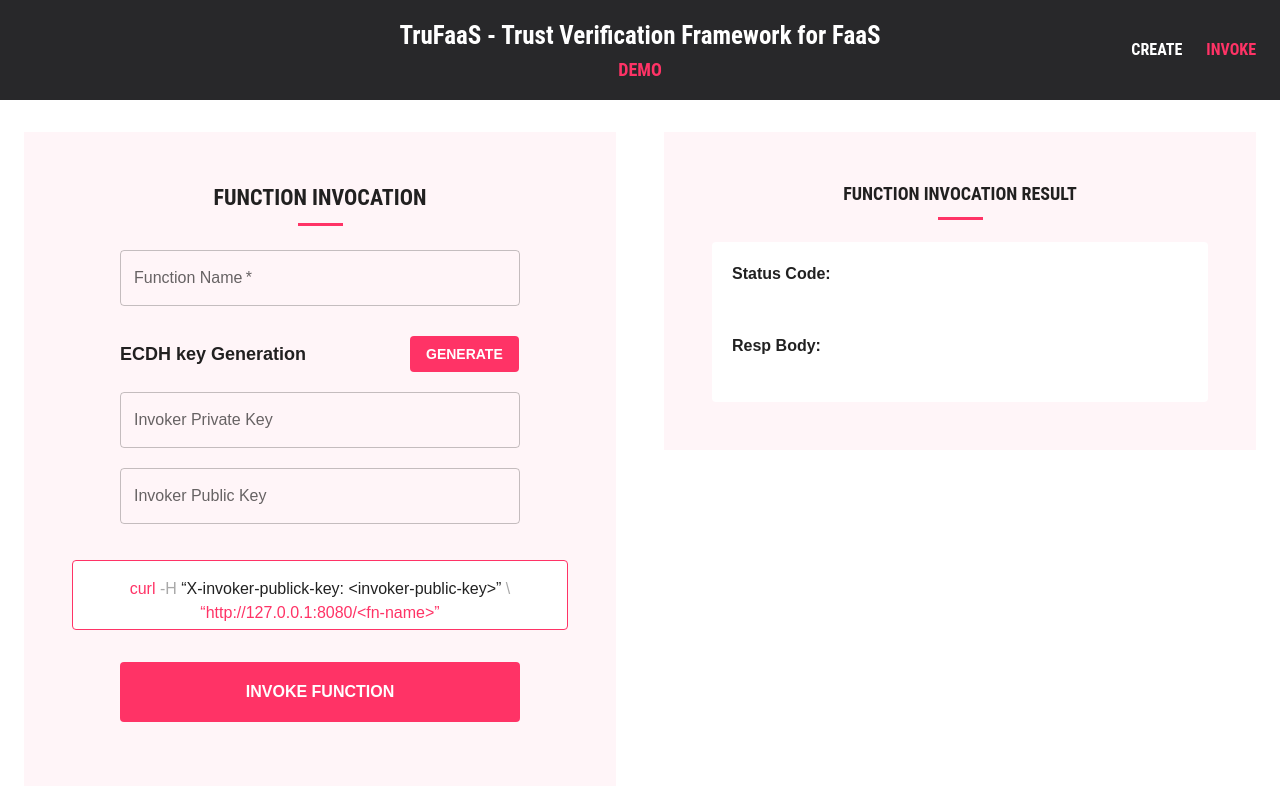
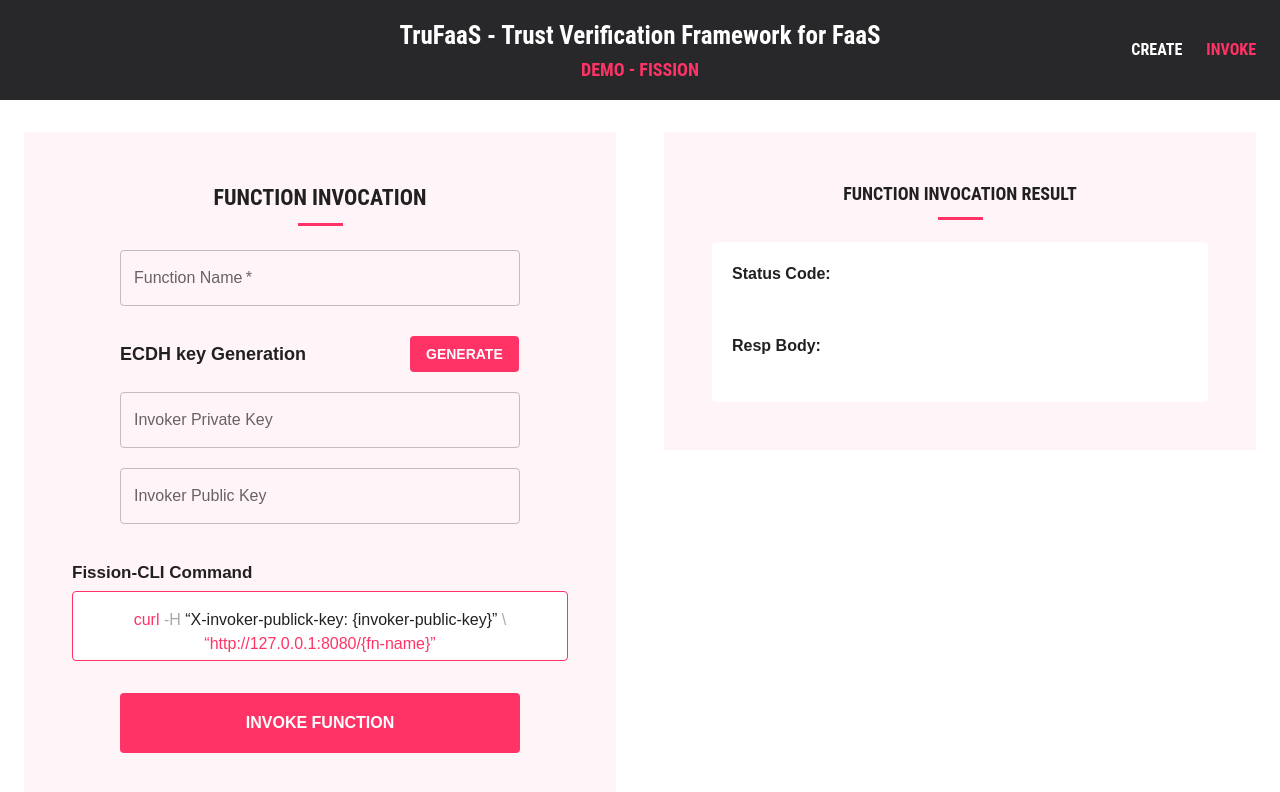
Before and after one commit to TruFaaS/TruFaaS-Demo-App, a React (Vite) app: page /invoke in a window 1280 px wide. Shown: the top 792 px of the page. Built offline with nearby package versions, Linux system fonts and the light colour scheme.

Commit message:
UI updates

```diff
--- a/src/components/AppBar.jsx
+++ b/src/components/AppBar.jsx
@@ -46,7 +46,7 @@
             </Box>
             <Box>
               <Typography variant="h6" color={"secondary.main"} align="center">
-                Demo
+                Demo - Fission
               </Typography>
             </Box>
           </Box>
--- a/src/components/CreateCmdCard.jsx
+++ b/src/components/CreateCmdCard.jsx
@@ -1,3 +1,4 @@
+import { Grid } from "@mui/material";
 import Box from "@mui/material/Box";
 import Card from "@mui/material/Card";
 import CardContent from "@mui/material/CardContent";
@@ -5,12 +6,26 @@
 import PropTypes from "prop-types";
 
 export default function CreateCmdCard({ fnName, env, code }) {
-  const functionName = fnName || "<fn-name>";
-  const environment = env || "<env>";
-  const codeValue = code || "<file-name>";
+  const functionName = fnName || "{fn-name}";
+  const environment = env || "{env}";
+  const codeValue = code || "{file-name}";
 
   return (
     <Box sx={{ mt: 4, mb: 2 }}>
+      <Grid
+        container
+        alignItems="center"
+        justifyContent="space-between"
+        textAlign="start"
+        mb="5px"
+      >
+        <Grid item xs={8}>
+          <Typography variant="body1" fontWeight="bold" fontSize={17}>
+            Fission-CLI Command
+          </Typography>
+        </Grid>
+      </Grid>
+
       <Card
         variant="outlined"
         style={{ height: "50px", borderColor: "#ff3366" }}
--- a/src/components/InvokeCmdCard.jsx
+++ b/src/components/InvokeCmdCard.jsx
@@ -1,3 +1,4 @@
+import { Grid } from "@mui/material";
 import Box from "@mui/material/Box";
 import Card from "@mui/material/Card";
 import CardContent from "@mui/material/CardContent";
@@ -5,11 +6,24 @@
 import PropTypes from "prop-types";
 
 export default function InvokerCmdCard({ fnName, pubKey }) {
-  const functionName = fnName || "<fn-name>";
-  const publicKey = pubKey || "<invoker-public-key>";
+  const functionName = fnName || "{fn-name}";
+  const publicKey = pubKey || "{invoker-public-key}";
 
   return (
     <Box sx={{ mt: 2, mb: 2 }}>
+      <Grid
+        container
+        alignItems="center"
+        justifyContent="space-between"
+        textAlign="start"
+        mb="5px"
+      >
+        <Grid item xs={8}>
+          <Typography variant="body1" fontWeight="bold" fontSize={17}>
+            Fission-CLI Command
+          </Typography>
+        </Grid>
+      </Grid>
       <Card
         variant="outlined"
         style={{ height: "70px", borderColor: "#ff3366" }}
--- a/src/pages/Create.jsx
+++ b/src/pages/Create.jsx
@@ -149,6 +149,9 @@
                       label="Language *"
                       onChange={handleLangSelection}
                       fullWidth
+                      sx={{
+                        textAlign: "left",
+                      }}
                     >
                       <MenuItem value={"python"}>Python</MenuItem>
                       <MenuItem value={"nodejs"}>JavaScript</MenuItem>
```
